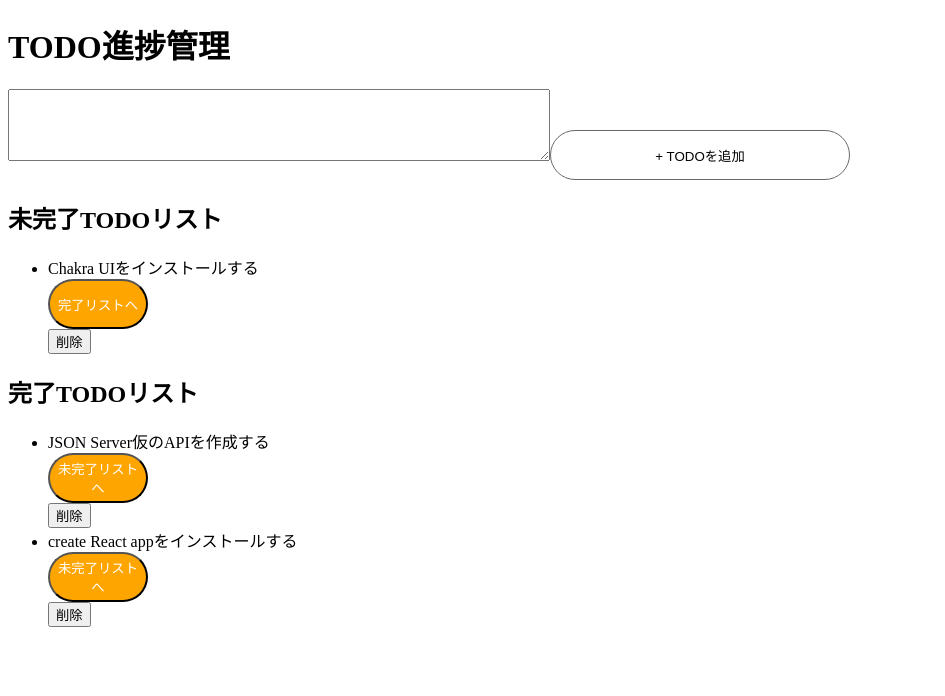
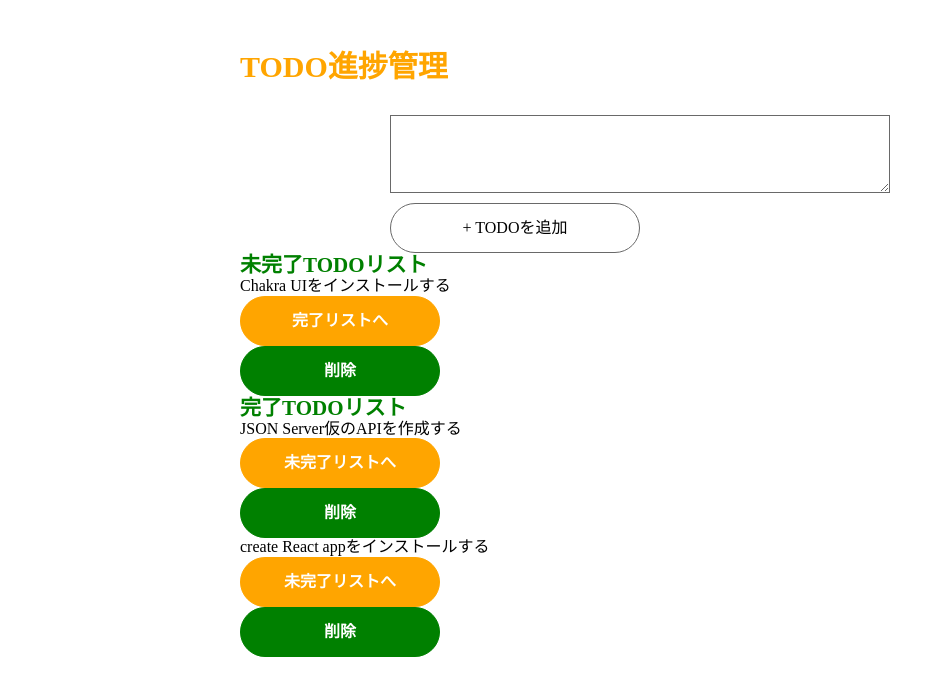
Before and after one commit to h-miyamoto-astaster/react, a React (Create React App) app in the folder react-books/: page / in a window 1280 px wide. Shown: the top 696 px of the page, without its empty margins (0-945 px from the left). Built offline with nearby package versions, Linux system fonts and the light colour scheme; data requests are answered from the project's data file.

Commit message:
cssでスタイリング

```diff
--- a/react-books/src/components/App.js
+++ b/react-books/src/components/App.js
@@ -38,14 +38,15 @@
 
   return(
       <>
-        <TodoTitle title="TODO進捗管理" as="h1" />
+        <div className="wrap">
+          <TodoTitle title="TODO進捗管理" as="h1" />
 
-        <TodoAdd buttonText="+ TODOを追加" inputEl={inputEl} handleAddTodoListItem={handleAddTodoListItem} />
+          <TodoAdd buttonText="+ TODOを追加" inputEl={inputEl} handleAddTodoListItem={handleAddTodoListItem} />
 
-        <TodoList title="未完了TODOリスト" as="h2" todoList={inCompletedList} toggleTodoListItemStatus={toggleTodoListItemStatus} deleteTodoListItem = {deleteTodoListItem} />
+          <TodoList title="未完了TODOリスト" as="h2" todoList={inCompletedList} toggleTodoListItemStatus={toggleTodoListItemStatus} deleteTodoListItem = {deleteTodoListItem} />
 
-        <TodoList title="完了TODOリスト" as="h2" todoList={CompletedList} toggleTodoListItemStatus={toggleTodoListItemStatus} deleteTodoListItem = {deleteTodoListItem} />
-
+          <TodoList title="完了TODOリスト" as="h2" todoList={CompletedList} toggleTodoListItemStatus={toggleTodoListItemStatus} deleteTodoListItem = {deleteTodoListItem} />
+        </div>
       </>
   );
 };
--- a/react-books/src/components/TodoAdd.js
+++ b/react-books/src/components/TodoAdd.js
@@ -3,24 +3,47 @@
 
 export const TodoAdd = ({buttonText,inputEl,handleAddTodoListItem}) =>{
   const Btn02 = styled.button`
+    display:block;
     background-color:white;
-    width:300px;
+    width:250px;
     height:50px;
+    margin-top:10px;
     border-radius:25px;
     border:1px solid dimgray;
     text-align:center;
+    @media screen and (max-width: 767px) {
+      width:100%;
+      max-width:300px;
+      margin:auto;
+      margin-top:20px;
+      font-size:15px;
+    }
   `;
 
   const Textarea1 = styled.textarea`
+    display:block;
+    width:100%;
+    padding:20px;
+    border:1px solid dimgray;
+    @media screen and (max-width: 767px) {
+      margin-top:30px;
+    }
+  `;
+
+  const Todoadd_wrap = styled.div`
     width:100%;
     max-width:500px;
-    padding:20px;
+    margin:auto;
+    margin-top: 30px;
+    text-align:right;
   `;
   return(
       <>
-        <Textarea1 ref={inputEl}/>
+        <Todoadd_wrap>
+          <Textarea1 ref={inputEl}/>
 
-        <Btn02 onClick={handleAddTodoListItem}>{buttonText}</Btn02>
+          <Btn02 onClick={handleAddTodoListItem}>{buttonText}</Btn02>
+        </Todoadd_wrap>
       </>
     );
   };
--- a/react-books/src/components/TodoItem.js
+++ b/react-books/src/components/TodoItem.js
@@ -1,15 +1,55 @@
+import React from 'react'
+import styled from 'styled-components';
 
 export const TodoItem = ({todo,toggleTodoListItemStatus,deleteTodoListItem}) =>{
     const handleToggleTodoListItemStatus = () => toggleTodoListItemStatus(todo.id,todo.done);
 
     const handleDeleteTodoListItem = () => deleteTodoListItem(todo.id);
+
+    const Btn01 = styled.button`
+      display:block;
+      background-color:orange;
+      width:200px;
+      height:50px;
+      border-radius:25px;
+      border:1px solid orange;
+      text-align:center;
+      font-size:16px;
+      font-weight:bold;
+      color:white;
+      cursor:pointer;
+      transition:all 0.3s;
+      &:hover{
+        color:orange;
+        background-color:white;
+      }
+    `;
+
+    const Btn03 = styled.button`
+      display:block;
+      background-color:green;
+      width:200px;
+      height:50px;
+      border-radius:25px;
+      border:1px solid green;
+      text-align:center;
+      font-size:16px;
+      font-weight:bold;
+      color:white;
+      cursor:pointer;
+      transition:all 0.3s;
+      &:hover{
+        color:green;
+        background-color:white;
+      }
+    `;
     return(
       <li>
         {todo.content}
-        <button className="btn01" onClick={handleToggleTodoListItemStatus}>
+        <Btn01 onClick={handleToggleTodoListItemStatus}>
           {todo.done ? "未完了リストへ" : "完了リストへ"}
-        </button>
-        <button onClick={handleDeleteTodoListItem}>削除</button>
+        </Btn01>
+        <Btn03 onClick={handleDeleteTodoListItem}>削除</Btn03>
       </li>
     );
   };
--- a/react-books/src/components/TodoTitle.js
+++ b/react-books/src/components/TodoTitle.js
@@ -1,7 +1,18 @@
 import React,{ memo } from "react";
+import styled from 'styled-components';
 
 export const TodoTitle = memo(({title,as}) =>{
-    if(as === "h1") return <h1>{title}</h1>;
-    if(as === "h2") return <h2>{title}</h2>;
+    const Heading01 = styled.h1`
+        font-size:30px;
+        font-weight:bold;
+        color:orange;
+    `;
+    const Heading02 = styled.h2`
+        font-size:21px;
+        font-weight:bold;
+        color:green;
+    `;
+    if(as === "h1") return <Heading01>{title}</Heading01>;
+    if(as === "h2") return <Heading02>{title}</Heading02>;
     return <p>{title}</p>
 });
--- /dev/null
+++ b/react-books/src/destyle.css
@@ -0,0 +1,415 @@
+/*! destyle.css v4.0.1 | MIT License | https://github.com/nicolas-cusan/destyle.css */
+
+/* Reset box-model and set borders */
+/* ============================================ */
+
+*,
+::before,
+::after {
+  box-sizing: border-box;
+  border-style: solid;
+  border-width: 0;
+  min-width: 0;
+}
+
+/* Document */
+/* ============================================ */
+
+/**
+ * 1. Correct the line height in all browsers.
+ * 2. Prevent adjustments of font size after orientation changes in iOS.
+ * 3. Remove gray overlay on links for iOS.
+ */
+
+html {
+  line-height: 1.15; /* 1 */
+  -webkit-text-size-adjust: 100%; /* 2 */
+  -webkit-tap-highlight-color: transparent; /* 3*/
+}
+
+/* Sections */
+/* ============================================ */
+
+/**
+ * Remove the margin in all browsers.
+ */
+
+body {
+  margin: 0;
+}
+
+/**
+ * Render the `main` element consistently in IE.
+ */
+
+main {
+  display: block;
+}
+
+/* Vertical rhythm */
+/* ============================================ */
+
+p,
+table,
+blockquote,
+address,
+pre,
+iframe,
+form,
+figure,
+dl {
+  margin: 0;
+}
+
+/* Headings */
+/* ============================================ */
+
+h1,
+h2,
+h3,
+h4,
+h5,
+h6 {
+  font-size: inherit;
+  font-weight: inherit;
+  margin: 0;
+}
+
+/* Lists (enumeration) */
+/* ============================================ */
+
+ul,
+ol {
+  margin: 0;
+  padding: 0;
+  list-style: none;
+}
+
+/* Lists (definition) */
+/* ============================================ */
+
+dt {
+  font-weight: bold;
+}
+
+dd {
+  margin-left: 0;
+}
+
+/* Grouping content */
+/* ============================================ */
+
+/**
+ * 1. Add the correct box sizing in Firefox.
+ * 2. Show the overflow in Edge and IE.
+ */
+
+hr {
+  box-sizing: content-box; /* 1 */
+  height: 0; /* 1 */
+  overflow: visible; /* 2 */
+  border-top-width: 1px;
+  margin: 0;
+  clear: both;
+  color: inherit;
+}
+
+/**
+ * 1. Correct the inheritance and scaling of font size in all browsers.
+ * 2. Correct the odd `em` font sizing in all browsers.
+ */
+
+pre {
+  font-family: monospace, monospace; /* 1 */
+  font-size: inherit; /* 2 */
+}
+
+address {
+  font-style: inherit;
+}
+
+/* Text-level semantics */
+/* ============================================ */
+
+/**
+ * Remove the gray background on active links in IE 10.
+ */
+
+a {
+  background-color: transparent;
+  text-decoration: none;
+  color: inherit;
+}
+
+/**
+ * 1. Remove the bottom border in Chrome 57-
+ * 2. Add the correct text decoration in Chrome, Edge, IE, Opera, and Safari.
+ */
+
+abbr[title] {
+  text-decoration: underline dotted; /* 2 */
+}
+
+/**
+ * Add the correct font weight in Chrome, Edge, and Safari.
+ */
+
+b,
+strong {
+  font-weight: bolder;
+}
+
+/**
+ * 1. Correct the inheritance and scaling of font size in all browsers.
+ * 2. Correct the odd `em` font sizing in all browsers.
+ */
+
+code,
+kbd,
+samp {
+  font-family: monospace, monospace; /* 1 */
+  font-size: inherit; /* 2 */
+}
+
+/**
+ * Add the correct font size in all browsers.
+ */
+
+small {
+  font-size: 80%;
+}
+
+/**
+ * Prevent `sub` and `sup` elements from affecting the line height in
+ * all browsers.
+ */
+
+sub,
+sup {
+  font-size: 75%;
+  line-height: 0;
+  position: relative;
+  vertical-align: baseline;
+}
+
+sub {
+  bottom: -0.25em;
+}
+
+sup {
+  top: -0.5em;
+}
+
+/* Replaced content */
+/* ============================================ */
+
+/**
+ * Prevent vertical alignment issues.
+ */
+
+svg,
+img,
+embed,
+object,
+iframe {
+  vertical-align: bottom;
+}
+
+/* Forms */
+/* ============================================ */
+
+/**
+ * Reset form fields to make them styleable.
+ * 1. Make form elements stylable across systems iOS especially.
+ * 2. Inherit text-transform from parent.
+ */
+
+button,
+input,
+optgroup,
+select,
+textarea {
+  -webkit-appearance: none; /* 1 */
+  appearance: none;
+  vertical-align: middle;
+  color: inherit;
+  font: inherit;
+  background: transparent;
+  padding: 0;
+  margin: 0;
+  border-radius: 0;
+  text-align: inherit;
+  text-transform: inherit; /* 2 */
+}
+
+/**
+ * Correct cursors for clickable elements.
+ */
+
+button,
+[type="button"],
+[type="reset"],
+[type="submit"] {
+  cursor: pointer;
+}
+
+button:disabled,
+[type="button"]:disabled,
+[type="reset"]:disabled,
+[type="submit"]:disabled {
+  cursor: default;
+}
+
+/**
+ * Improve outlines for Firefox and unify style with input elements & buttons.
+ */
+
+:-moz-focusring {
+  outline: auto;
+}
+
+select:disabled {
+  opacity: inherit;
+}
+
+/**
+ * Remove padding
+ */
+
+option {
+  padding: 0;
+}
+
+/**
+ * Reset to invisible
+ */
+
+fieldset {
+  margin: 0;
+  padding: 0;
+  min-width: 0;
+}
+
+legend {
+  padding: 0;
+}
+
+/**
+ * Add the correct vertical alignment in Chrome, Firefox, and Opera.
+ */
+
+progress {
+  vertical-align: baseline;
+}
+
+/**
+ * Remove the default vertical scrollbar in IE 10+.
+ */
+
+textarea {
+  overflow: auto;
+}
+
+/**
+ * Correct the cursor style of increment and decrement buttons in Chrome.
+ */
+
+[type="number"]::-webkit-inner-spin-button,
+[type="number"]::-webkit-outer-spin-button {
+  height: auto;
+}
+
+/**
+ * Correct the outline style in Safari.
+ */
+
+[type="search"] {
+  outline-offset: -2px; /* 1 */
+}
+
+/**
+ * Remove the inner padding in Chrome and Safari on macOS.
+ */
+
+[type="search"]::-webkit-search-decoration {
+  -webkit-appearance: none;
+}
+
+/**
+ * 1. Correct the inability to style clickable types in iOS and Safari.
+ * 2. Fix font inheritance.
+ */
+
+::-webkit-file-upload-button {
+  -webkit-appearance: button; /* 1 */
+  font: inherit; /* 2 */
+}
+
+/**
+ * Fix appearance for Firefox
+ */
+[type="number"] {
+  -moz-appearance: textfield;
+}
+
+/**
+ * Clickable labels
+ */
+
+label[for] {
+  cursor: pointer;
+}
+
+/* Interactive */
+/* ============================================ */
+
+/*
+ * Add the correct display in Edge, IE 10+, and Firefox.
+ */
+
+details {
+  display: block;
+}
+
+/*
+ * Add the correct display in all browsers.
+ */
+
+summary {
+  display: list-item;
+}
+
+/*
+ * Remove outline for editable content.
+ */
+
+[contenteditable]:focus {
+  outline: auto;
+}
+
+/* Tables */
+/* ============================================ */
+
+/**
+1. Correct table border color inheritance in all Chrome and Safari.
+*/
+
+table {
+  border-color: inherit; /* 1 */
+  border-collapse: collapse;
+}
+
+caption {
+  text-align: left;
+}
+
+td,
+th {
+  vertical-align: top;
+  padding: 0;
+}
+
+th {
+  text-align: left;
+  font-weight: bold;
+}
--- a/react-books/src/index.js
+++ b/react-books/src/index.js
@@ -1,6 +1,7 @@
 import React from 'react';
 import ReactDOM from 'react-dom/client';
 import App from './components/App';
+import "./destyle.css";
 import "./styles.css";
 import styled from "styled-components";
 
--- a/react-books/src/styles.css
+++ b/react-books/src/styles.css
@@ -1,8 +1,7 @@
-.btn01{
-    display:block;
-    background-color:orange;
-    width:100px;
-    height:50px;
-    border-radius:25px;
-    color:white;
+.wrap{
+    width:100%;
+    max-width:830px;
+    margin:auto;
+    margin-top: 50px;
+    padding:0px 15px;
 }
```
